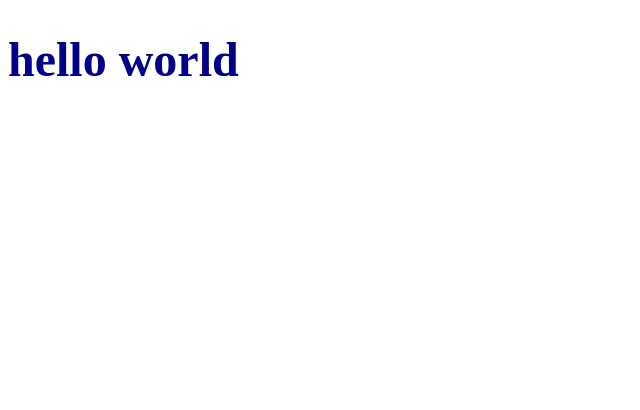
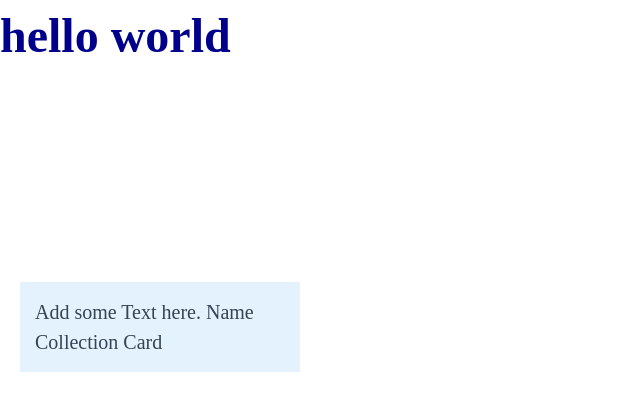
Before and after one commit to PinchukVA/photo-album, a React app: page / in a window 1280 px wide. Shown: the top 410 px of the page, without its empty margins (0-640 px from the left). Built offline with nearby package versions, Linux system fonts and the light colour scheme.

Commit message:
added card component

```diff
--- a/src/app/App.js
+++ b/src/app/App.js
@@ -1,8 +1,16 @@
 import React from 'react';
 import './app.scss';
+import './reset.scss';
+
+import CollectionCard from '../components/index';
 
 function App() {
-  return <h1>hello world</h1>;
+  return (
+    <>
+      <h1>hello world</h1>
+      <CollectionCard />
+    </>
+  );
 }
 
 export default App;
--- /dev/null
+++ b/src/app/reset.scss
@@ -0,0 +1,68 @@
+*,
+*::before,
+*::after {
+  box-sizing: border-box;
+}
+
+ul[class],
+ol[class] {
+  padding: 0;
+}
+
+body,
+h1,
+h2,
+h3,
+h4,
+p,
+ul[class],
+ol[class],
+li,
+figure,
+figcaption,
+blockquote,
+dl,
+dd {
+  margin: 0;
+}
+
+body {
+  min-height: 100vh;
+  scroll-behavior: smooth;
+  text-rendering: optimizeSpeed;
+  line-height: 1.5;
+}
+
+ul[class],
+ol[class] {
+  list-style: none;
+}
+
+a:not([class]) {
+  text-decoration-skip-ink: auto;
+}
+
+img {
+  max-width: 100%;
+  display: block;
+}
+
+article > * + * {
+  margin-top: 1em;
+}
+
+input,
+button,
+textarea,
+select {
+  font: inherit;
+}
+
+@media (prefers-reduced-motion: reduce) {
+  * {
+    animation-duration: 0.01ms !important;
+    animation-iteration-count: 1 !important;
+    transition-duration: 0.01ms !important;
+    scroll-behavior: auto !important;
+  }
+}
--- /dev/null
+++ b/src/components/collectionCard/CollectionCard.js
@@ -0,0 +1,13 @@
+import React from 'react';
+import './CollectionCard.scss';
+
+export default function CollectionCard() {
+  return (
+    <div className='card'>
+      <div className='card__photo'></div>
+      <div className='card__name'>
+        <p> Add some Text here. Name Collection Card</p>
+      </div>
+    </div>
+  );
+}
--- /dev/null
+++ b/src/components/collectionCard/CollectionCard.scss
@@ -0,0 +1,25 @@
+.card {
+  width: 280px;
+  margin:20px;
+  display: flex;
+  flex-direction:column;
+  border-radius:10px;
+
+  .card__photo {
+    width: 100%;
+    height: 190px;
+    border-radius:10px 10px 0px 0px;
+  }
+
+  .card__name {
+    width: 100%;
+    background-color: #e4f2fd;
+
+    p {
+      padding:15px;
+      color: #334454;
+      font-size: 20px;
+    }
+  }
+
+}
--- /dev/null
+++ b/src/components/index.js
@@ -0,0 +1,3 @@
+import CollectionCard from './collectionCard/CollectionCard';
+
+export default CollectionCard;
```
